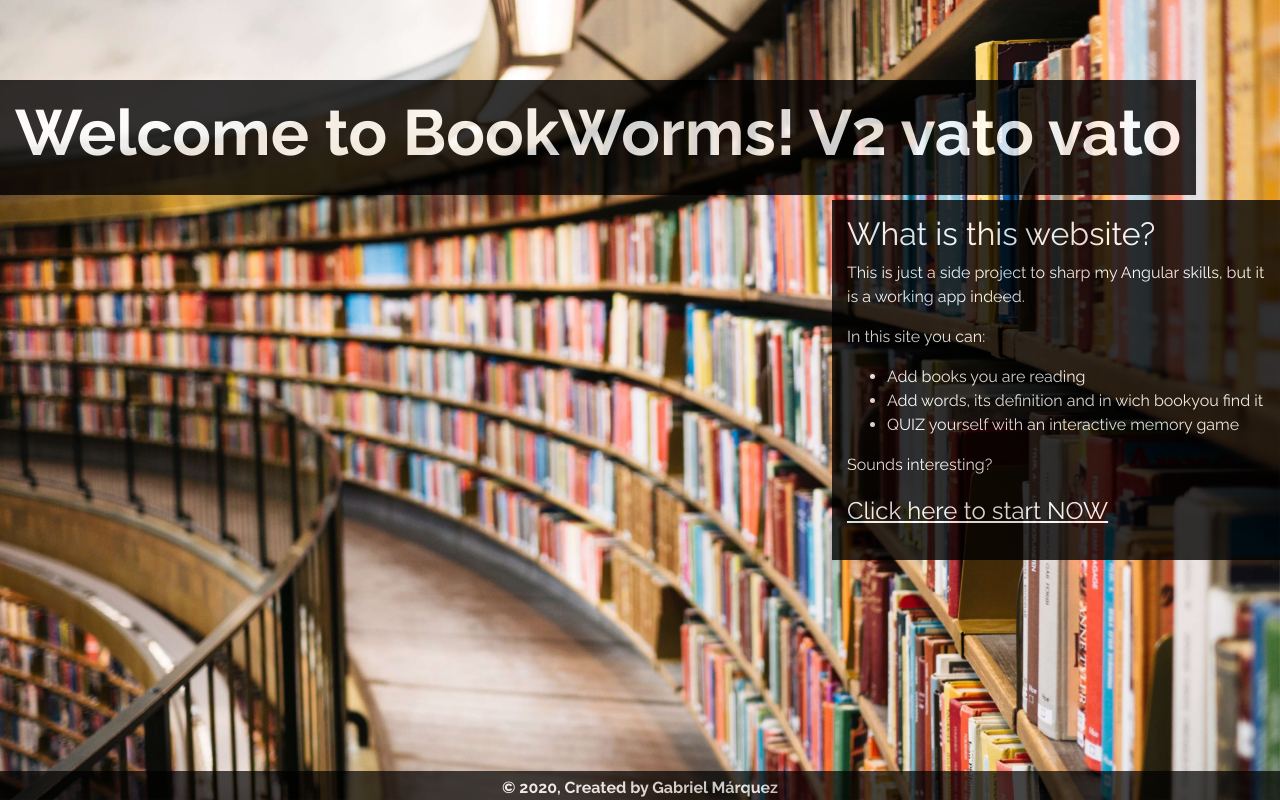
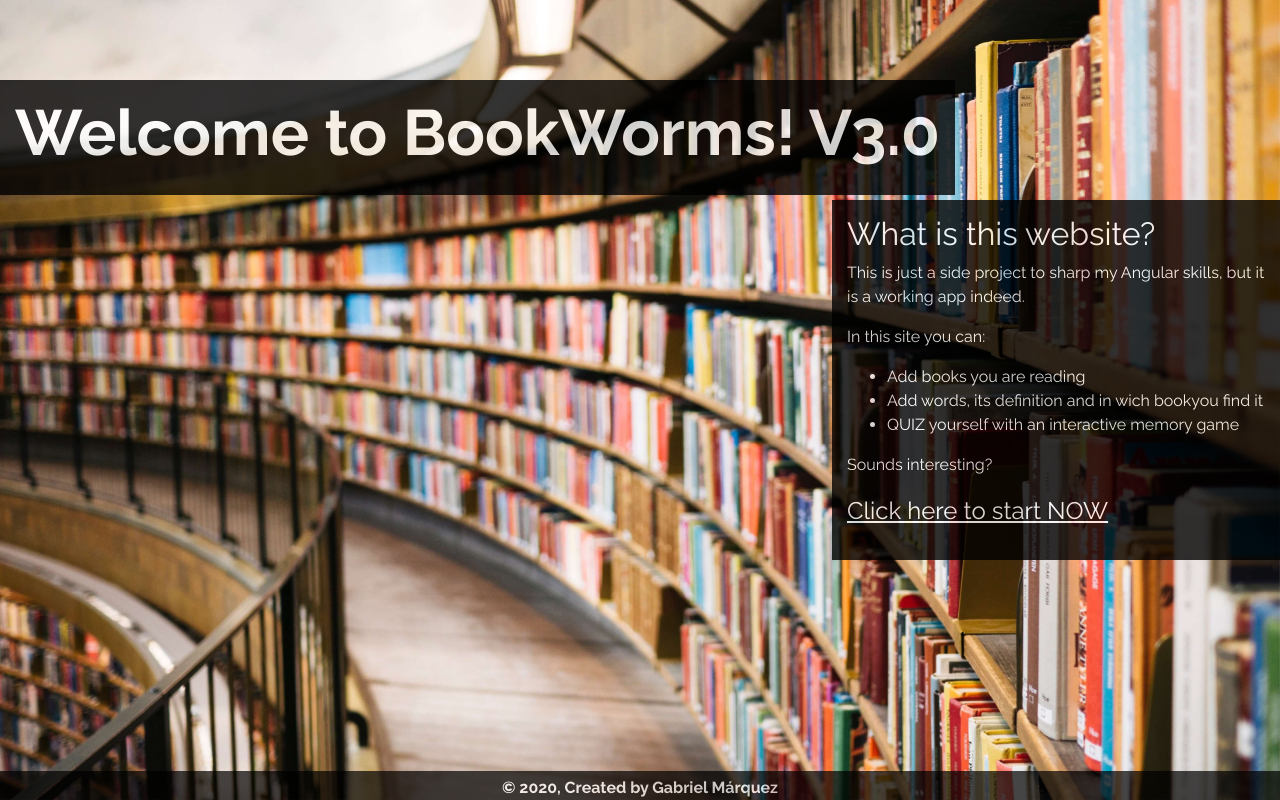
Before and after one commit to gaabmarquez/bookworms, an Angular app: page /landing in a window 1280 px wide. Built offline with nearby package versions, Linux system fonts and the light colour scheme.

Commit message:
changed doc

```diff
--- a/src/app/core/landing/landing.component.html
+++ b/src/app/core/landing/landing.component.html
@@ -2,7 +2,7 @@
   <div class="container-fluid">
     <div class="welcome-container">
       <h1 class="title">
-        Welcome to BookWorms! V2 vato vato
+        Welcome to BookWorms! V3.0
       </h1>
     </div>
 
```
